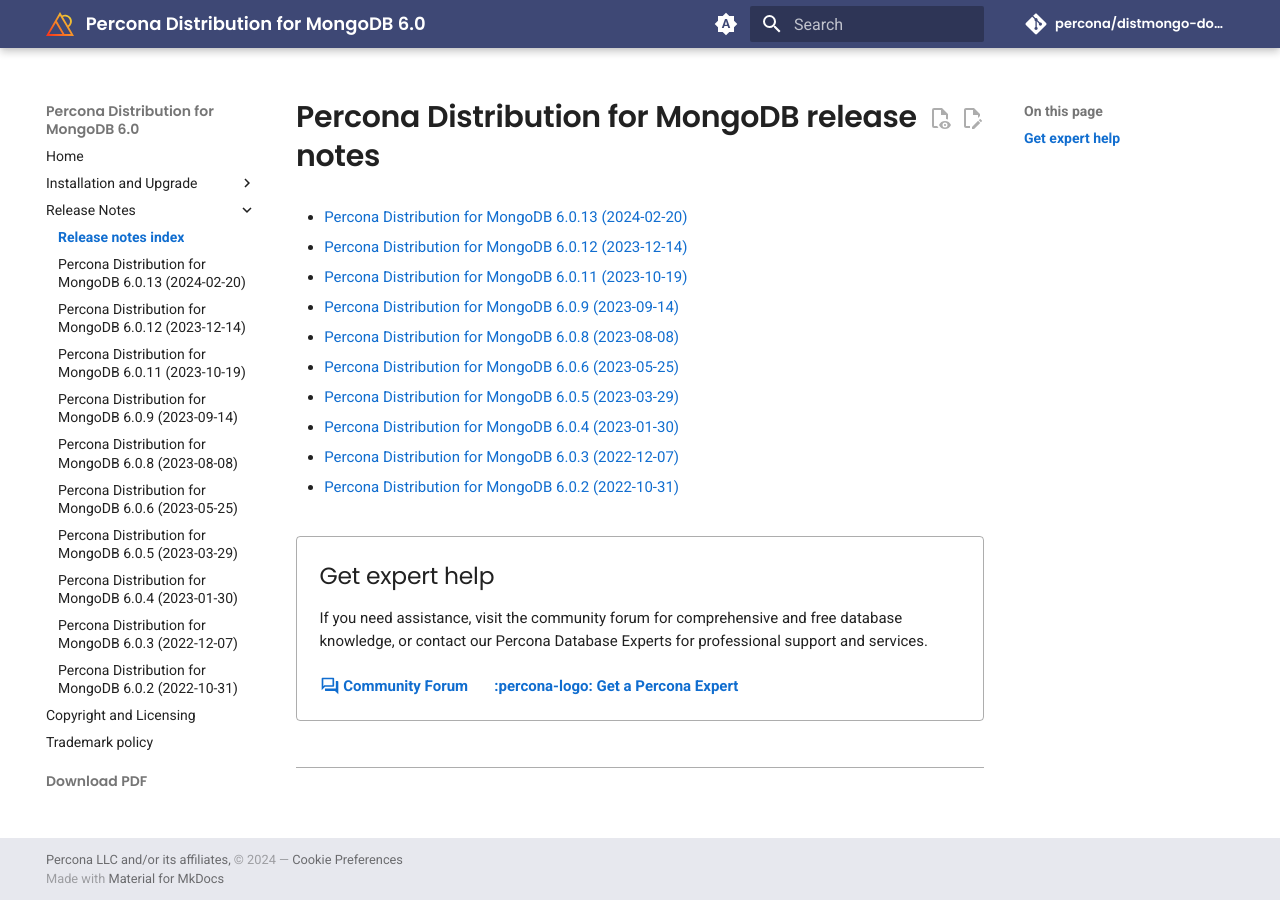
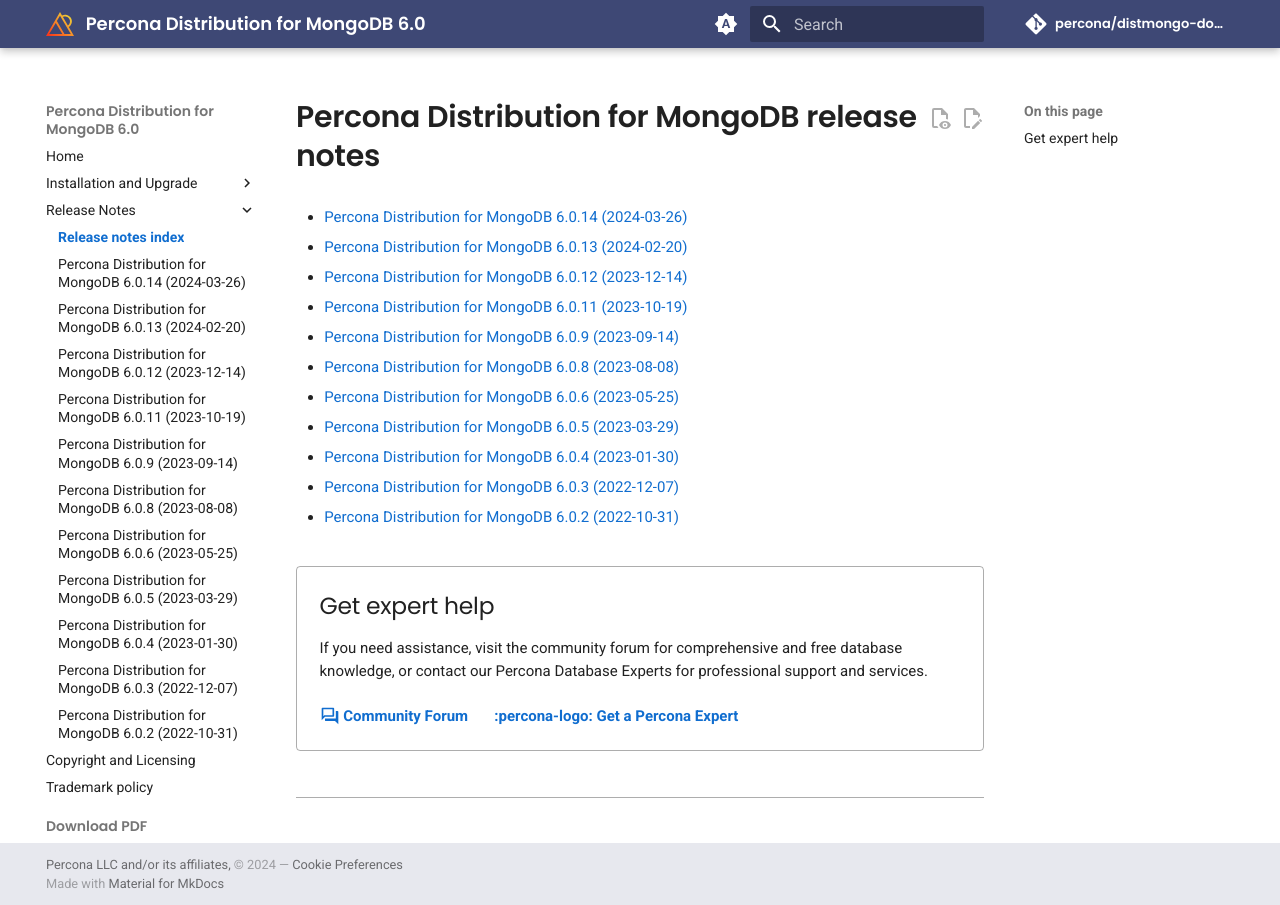
Before and after one commit to percona/distmongo-docs, an MkDocs documentation site: the page built from docs/release-notes.md, in a window 1280 px wide. Built offline with MkDocs 1.6.1 and Material for MkDocs 9.7.7, drawn with Linux system fonts in a browser that asks for light colours; nearby versions of some CDN libraries; comment, search, counter and statistics services are not loaded; the version menu is left out.

Commit message:
DISTMONGO-283 Release notes 6.0.14
new file:   docs/release-notes-v6.0.14.md
	modified:   docs/release-notes.md
	modified:   mkdocs-base.yml
	modified:   variables.yml

```diff
--- a/docs/release-notes.md
+++ b/docs/release-notes.md
@@ -1,4 +1,6 @@
 # Percona Distribution for MongoDB release notes
+
+* [Percona Distribution for MongoDB 6.0.14 (2024-03-26)](release-notes-v6.0.14.md)
 
 * [Percona Distribution for MongoDB 6.0.13 (2024-02-20)](release-notes-v6.0.13.md)
 
--- a/mkdocs-base.yml
+++ b/mkdocs-base.yml
@@ -133,7 +133,7 @@
   with-pdf: # https://github.com/orzih/mkdocs-with-pdf
           output_path: '_pdf/PerconaDistributionforMongoDB-6.0.pdf'
           cover_title: 'Distribution for MongoDB Documentation 6.0'
-          cover_subtitle: 6.0.13 (February 20, 2024)
+          cover_subtitle: 6.0.14 (March 24, 2024)
           author: 'Percona Technical Documentation Team'
           cover_logo: docs/_images/Percona_Logo_Color.png
           debug_html: false
@@ -160,6 +160,7 @@
       - minor-upgrade.md
   - Release Notes:
       - "Release notes index": "release-notes.md"
+      - release-notes-v6.0.14.md
       - release-notes-v6.0.13.md
       - release-notes-v6.0.12.md
       - release-notes-v6.0.11.md
--- a/variables.yml
+++ b/variables.yml
@@ -1,5 +1,5 @@
 # PDMDB Variables set for HTML output
 # See also mkdocs.yml plugins.with-pdf.cover_subtitle and output_path
 
-release: 'release-notes-v6.0.13'
+release: 'release-notes-v6.0.14'
 version: '6.0'
```
Also changed, not shown: docs/release-notes-v6.0.14.md (added, +41 -0 lines).
